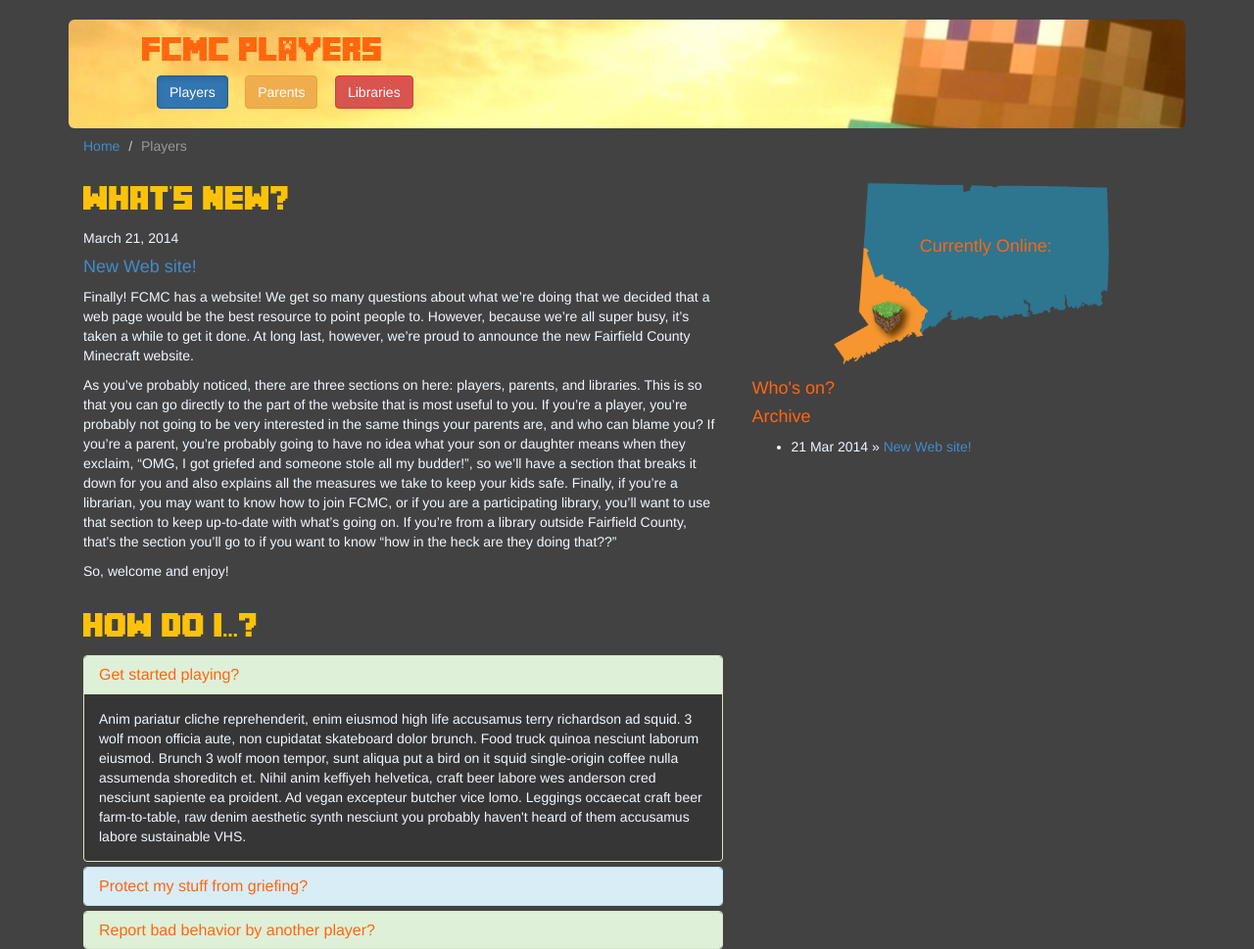
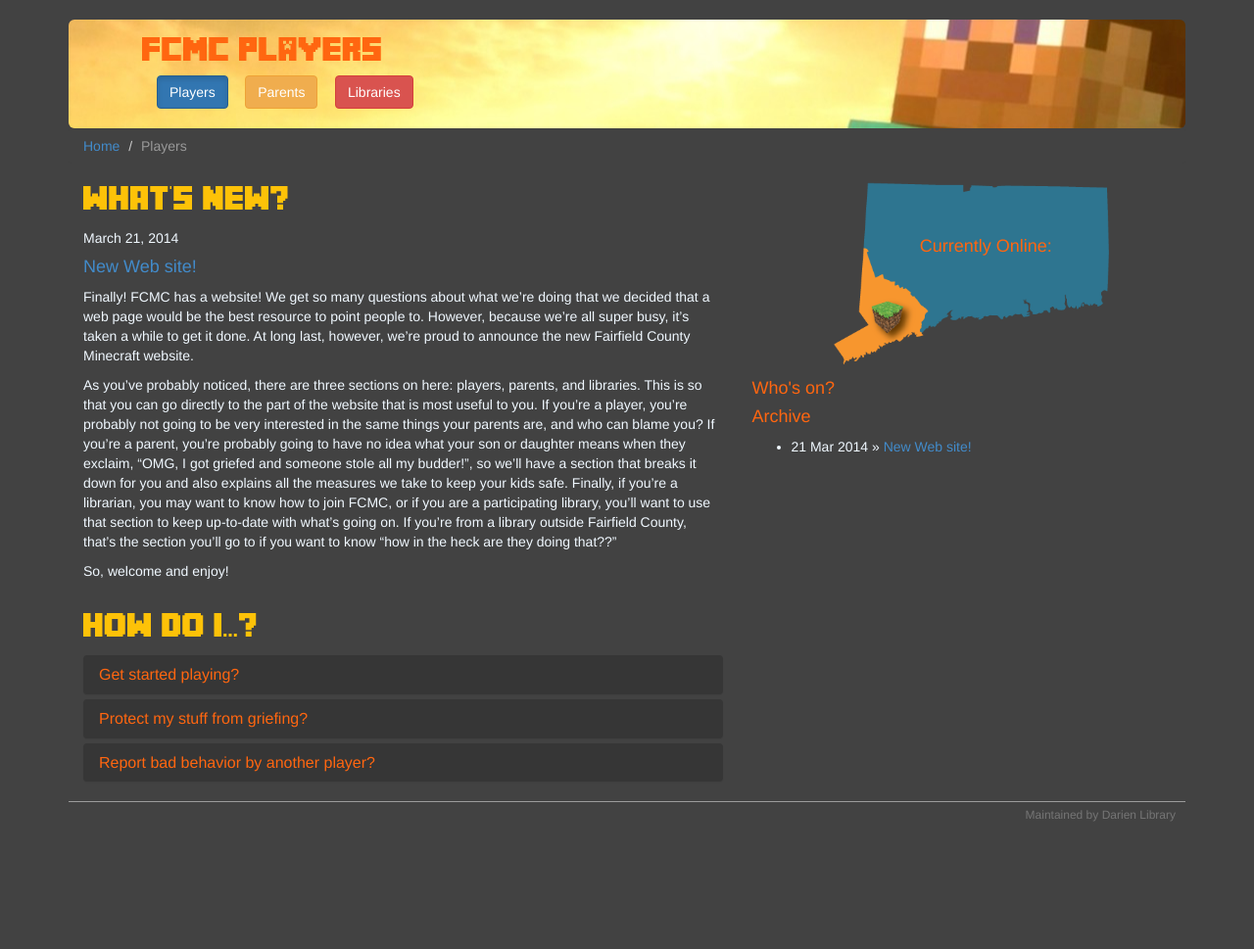
Before and after one commit to DarienLibrary/fcminecraft, a Jekyll site: the page built from players.html, in a window 1280 px wide. Shown: the whole page at 98% size. Built offline with Jekyll 4.4.1, drawn with Linux system fonts in a browser that asks for light colours; nearby versions of some CDN libraries; Markdown is read by kramdown in place of the engine named in the settings; after the commit the page ends 900 px from its top, so only the background shows below that.

Commit message:
Site updates

```diff
--- a/_includes/footer.html
+++ b/_includes/footer.html
@@ -1,13 +1,14 @@
+			<hr class="foot-hr">
+			<div class="foot-hostedby">
+				Maintained by Darien Library
+			</div>
+
     </div><!-- /.container -->
 
-		<div>
-
-		</div>
 
     <!-- Bootstrap core JavaScript
     ================================================== -->
     <!-- Placed at the end of the document so the pages load faster -->
     <script src="/assets/bootstrap/dist/js/bootstrap.min.js"></script>
-    <script src="/assets/js/analytics.js"></script>
   </body>
 </html>
--- a/assets/css/custom.css
+++ b/assets/css/custom.css
@@ -126,6 +126,22 @@
 	font-family: 'Conv_Minecrafter_3', sans-serif;
 }
 
+.foot-hr {
+	margin-top: 20px;
+	margin-bottom: 5px;
+	border: 0;
+	border-top: 1px solid #9B9B9B;
+}
+
+.foot-hostedby {
+	margin-top: 0px;
+	margin-bottom: 10px;
+	margin-right: 10px;
+	color: #757575;
+	font-size: 9pt;
+	float: right;
+}
+
 /*********************************************
  * BOOTSRTAP OVERRIDES
  *********************************************/
@@ -138,3 +154,7 @@
 .panel {
 	background-color: #363636;
 }
+
+.panel-group .panel-heading + .panel-collapse .panel-body {
+	border-top: 1px solid #5F5F5F;
+}
--- a/index.html
+++ b/index.html
@@ -45,7 +45,7 @@
 				</p>
 				<h4>If I have questions, who should I ask?</h4>
 				<p>
-					You you live in a town whose library participates, feel free to call on your local library and they can probably answer most questions.  Otherwise, <a href="mailto:jblyberg@darienlibrary.org">John Blyberg</a>, the server admin at Darien Library, is always happy to help.
+					If you live in a town whose library participates, feel free to call on your local library and they can probably answer most questions.  Otherwise, <a href="mailto:jblyberg@darienlibrary.org">John Blyberg</a>, the server admin at Darien Library, is always happy to help.
 				</p>
 			</div>
 
--- a/players.html
+++ b/players.html
@@ -52,7 +52,7 @@
 
 				<div class="panel-group" id="accordion">
 
-				  <div class="panel panel-success">
+				  <div class="panel">
 				    <div class="panel-heading">
 				      <h4 class="panel-title">
 				        <a data-toggle="collapse" data-parent="#accordion" href="#collapseOne">
@@ -60,14 +60,37 @@
 				        </a>
 				      </h4>
 				    </div>
-				    <div id="collapseOne" class="panel-collapse collapse in">
+				    <div id="collapseOne" class="panel-collapse collapse">
 				      <div class="panel-body">
-				        Anim pariatur cliche reprehenderit, enim eiusmod high life accusamus terry richardson ad squid. 3 wolf moon officia aute, non cupidatat skateboard dolor brunch. Food truck quinoa nesciunt laborum eiusmod. Brunch 3 wolf moon tempor, sunt aliqua put a bird on it squid single-origin coffee nulla assumenda shoreditch et. Nihil anim keffiyeh helvetica, craft beer labore wes anderson cred nesciunt sapiente ea proident. Ad vegan excepteur butcher vice lomo. Leggings occaecat craft beer farm-to-table, raw denim aesthetic synth nesciunt you probably haven't heard of them accusamus labore sustainable VHS.
+				      	<p>
+				        	In order to play, you will need a paid Minecraft account and a library card. To be added to the server, go into your local library and ask to be added to the Minecraft server. Once the librarian checks your card, they will add you to the server's "whitelist" and assign you to your town's group.
+				        </p>
+				        <p>
+									You will need to add FCMC to your multiplayer list. Once you're in your multiplayer screen, click "Add Server"
+				        </p>
+				        <p style="text-align: center;">
+									<img width="480" src="assets/images/addserver.png">
+				        </p>
+				        <p>
+									On the next screen, name the new server something like "Ffld County Minecraft" and use "fcminecraft.org" as the server address.
+				        </p>
+				        <p style="text-align: center;">
+									<img width="480" src="assets/images/serverinfo.png">
+				        </p>
+				        <p>
+									Click <em>done</em> and you should then see FCMC in your server list.
+				        </p>
+				        <p style="text-align: center;">
+									<img width="480" src="assets/images/serverlisting.png">
+				        </p>
+				        <p>
+									Click it, join, and play!
+				        </p>
 				      </div>
 				    </div>
 				  </div>
 
-				  <div class="panel panel-info">
+				  <div class="panel">
 				    <div class="panel-heading">
 				      <h4 class="panel-title">
 				        <a data-toggle="collapse" data-parent="#accordion" href="#collapseTwo">
@@ -86,11 +109,17 @@
 				        <p style="text-align: center;">
 				        	<iframe width="480" height="270" src="//www.youtube.com/embed/VDsjXB-BaE0" frameborder="0" allowfullscreen></iframe>
 				        </p>
+				        <p>
+									FCMC also uses the Lockette plugin which allows you to safely lock away your valuable inside chests.  It's super simple and uses signs. Here's a quick tutorial about that:
+				        </p>
+				        <p style="text-align: center;">
+									<iframe width="480" height="270" src="//www.youtube.com/embed/CVcU_ZPgF0E" frameborder="0" allowfullscreen></iframe>
+				        </p>
 				      </div>
 				    </div>
 				  </div>
 
-				  <div class="panel panel-success">
+				  <div class="panel">
 				    <div class="panel-heading">
 				      <h4 class="panel-title">
 				        <a data-toggle="collapse" data-parent="#accordion" href="#collapseThree">
```
Also changed, not shown: assets/images/addserver.png (added), assets/images/serverinfo.png (added), assets/images/serverlisting.png (added), 1 other file.
